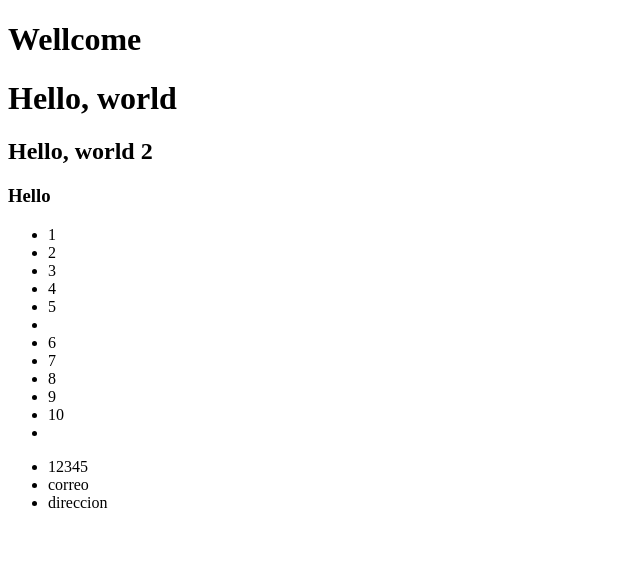
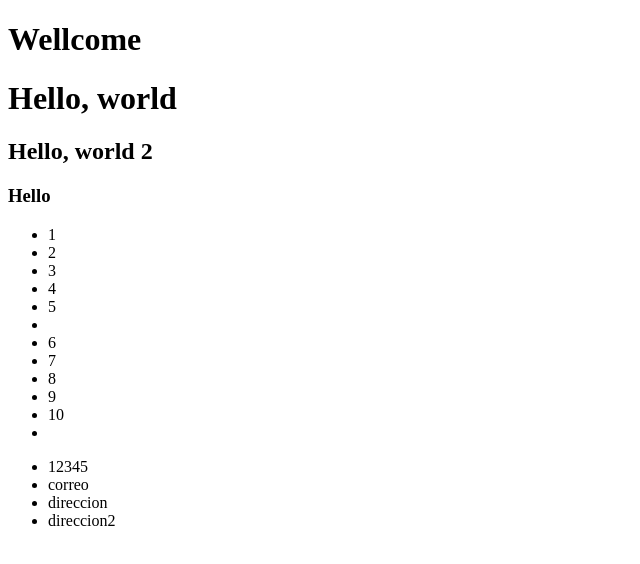
Before and after one commit to mariamejia05/PRUEBA2025, a plain HTML site: page INDEX.HTML in a window 1280 px wide. Shown: the whole page, without its empty margins (0-640 px from the left). Drawn offline with Linux system fonts and the light colour scheme.

Commit message:
direccion2

```diff
--- a/INDEX.HTML
+++ b/INDEX.HTML
@@ -28,6 +28,7 @@
 <li>12345</li>
 <li>correo</li>
 <li>direccion</li>
+<li>direccion2</li>
 
    </ul>
  </footer>
```
